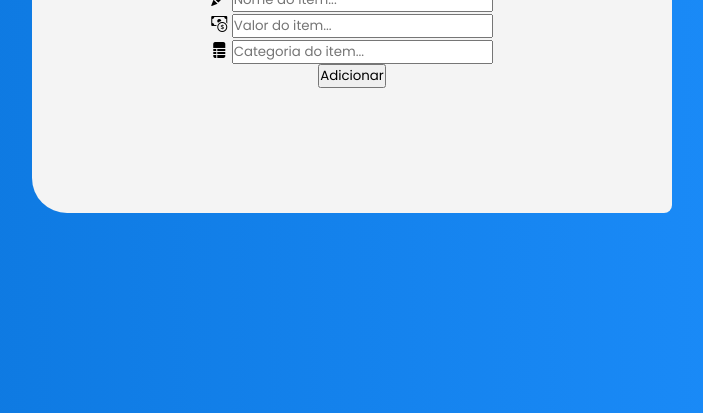
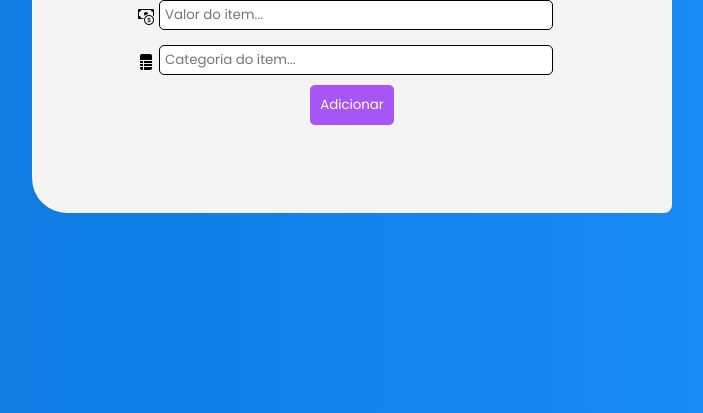
Before and after one commit to RogherSoares/avalicao, a plain HTML site: page index.html in a window 1280 px wide. Shown: the part 387-800 px from the top of the page, without its empty margins (288-991 px from the left). Drawn offline with nearby package versions, Linux system fonts and the light colour scheme.

Commit message:
estilizando o formulario e o botao

```diff
--- a/style.css
+++ b/style.css
@@ -23,3 +23,26 @@ body {
     background: rgb(244, 244, 244);
     border-radius: 8px 35px;
 }
+input {
+    width: 90%;
+    height: 30px;
+    display: flex;
+    padding: 5px;
+    border-radius: 5px;
+    border: 1px solid rgb(0, 0, 0);
+}
+.inputBox {
+    padding: 5px;
+    display: flex;
+    width: 70%;
+}
+i{
+    padding: 5px;
+}
+button {
+    padding: 10px;
+    border: none;
+    border-radius: 5px;
+    background: rgb(168, 85, 247);
+    color: rgb(255, 255, 255);
+}
```
